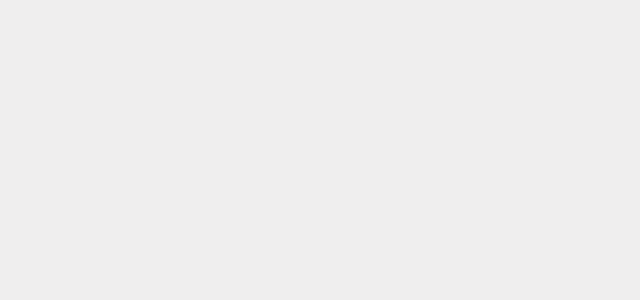
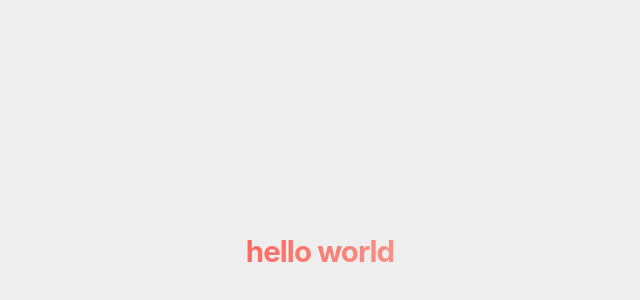
Before and after one commit to muKaustav/MERNmaid, a React (Create React App) app in the folder client/: page /dashboard in a window 1280 px wide. Shown: the part 128-428 px from the top of the page, without its empty margins (320-960 px from the left). Built offline with nearby package versions, Linux system fonts and the light colour scheme.

Commit message:
add dashboard fallback

```diff
--- a/client/src/components/Dashboard.jsx
+++ b/client/src/components/Dashboard.jsx
@@ -2,7 +2,9 @@ import React from 'react'
 import '../styles/dashboard.css'
 
 function Dashboard () {
-  return <div />
+  return <div>
+    <h1>hello world</h1>
+  </div>
 }
 
 export default Dashboard
```
Also changed, not shown: 2 other files (tests, documents, lock files or other folders).
